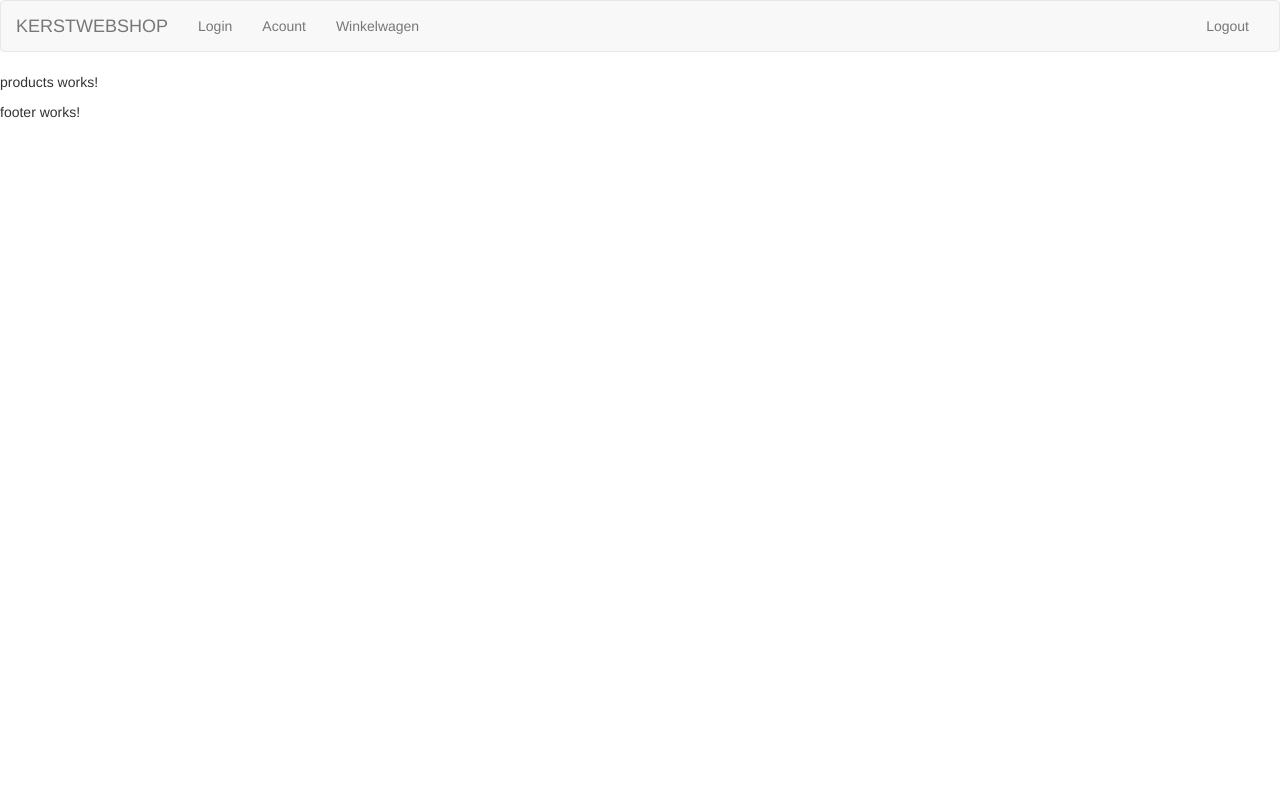
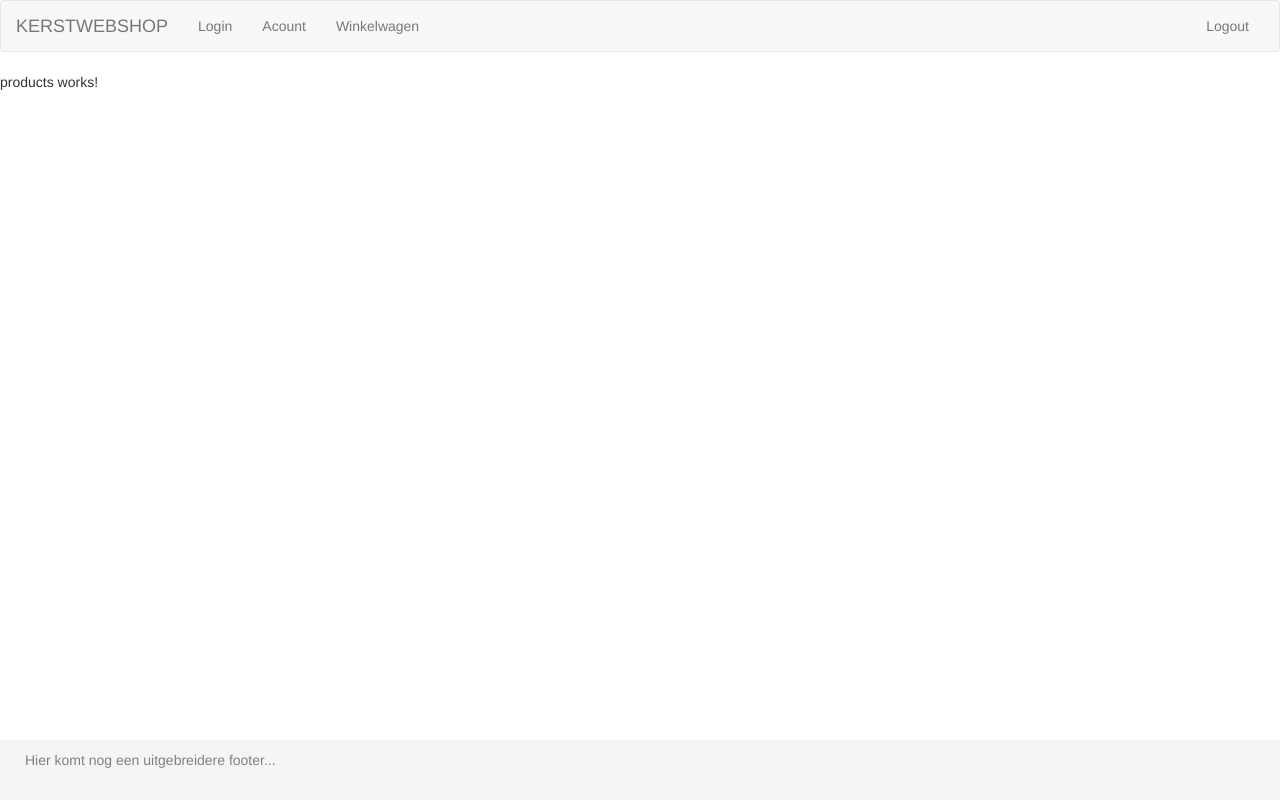
Before and after one commit to suusie1994/IPRWC-front-end, an Angular app: page /products in a window 1280 px wide. Built offline with nearby package versions, Linux system fonts and the light colour scheme.

Commit message:
made first version of  footer

```diff
--- a/src/app/footer/footer.component.css
+++ b/src/app/footer/footer.component.css
@@ -0,0 +1,6 @@
+.footer {
+  height: 60px;
+  padding: 10px 10px;
+  background-color: #f5f5f5;
+  color: grey;
+}
--- a/src/app/footer/footer.component.html
+++ b/src/app/footer/footer.component.html
@@ -1 +1,5 @@
-<p>footer works!</p>
+<div class="footer navbar-fixed-bottom">
+  <div class="container-fluid">
+    <p>Hier komt nog een uitgebreidere footer...</p>
+  </div>
+</div>
```
